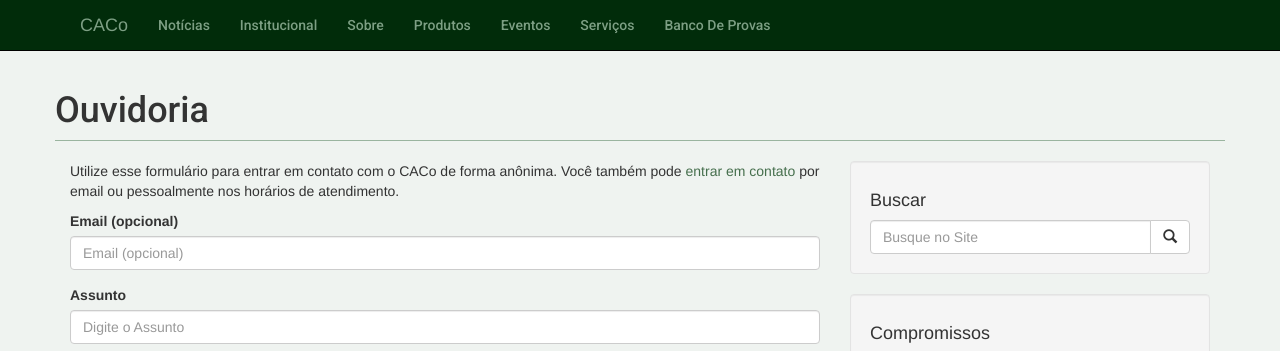
After one commit to LSchanner/sitecaco, a Django app: template templates/ouvidoria.html in a window 1280 px wide. The commit adds this page. Shown: the top 351 px of the page. Run offline with Django 3.2, Linux system fonts and the light colour scheme; the template is opened without the code that fills it, so the values that code supplies are empty; some libraries are stand-ins or nearby versions.

Commit message:
adiciona ouvidoria e concerta página de busca

```diff
--- a/sitecaco/urls.py
+++ b/sitecaco/urls.py
@@ -21,7 +21,7 @@ urlpatterns = patterns('',
     url(r'^produtos/(?P<id>[0-9]*)', cms.ProdutosView),
 
     #Banco de Provas
-    url('^bancodeprovas', banco_provas.BancoView),
+    url('^bancodeprovas/', banco_provas.BancoView),
 
     #Busca em atas,páginas e notícias
     url(r'^busca/$', busca.BuscaView),
@@ -29,9 +29,13 @@ urlpatterns = patterns('',
     #Busca em uma das três cartegorias
     url(r'^busca/(?P<tipo>(ata|pagina|noticia))/(?P<pag>[0-9]*)$', busca.BuscaCartegoriaView),
 
+    #Ouvidoria
+    url(r'^contato/ouvidoria/', ouvidoria.view),
+
     #urls da interface de admin
     url(r'^admin/', include(admin.site.urls)),
     )
+
 
 
 if settings.DEBUG:
--- a/sitecaco/views/__init__.py
+++ b/sitecaco/views/__init__.py
@@ -1 +1 @@
-__all__ = ["busca", "cms", "banco_provas"]
+__all__ = ["busca", "cms", "banco_provas","ouvidoria"]
--- a/templates/busca.html
+++ b/templates/busca.html
@@ -47,7 +47,7 @@
     {% endfor %}
     {% if mais_noticias %}
     <div class="text-right">
-        <a class="btn btn-primary"href="busca/noticia?q={{query}}">
+        <a class="btn btn-primary"href="noticia?q={{query}}">
             Ver mais resultados em Notícias <span class="glyphicon glyphicon-chevron-right"></span>
         </a>
     </div>
@@ -75,7 +75,7 @@
     {% endfor %}
     {% if mais_atas %}
     <div class="text-right">
-        <a class="btn btn-primary" href="busca/ata?q={{query}}">
+        <a class="btn btn-primary" href="ata?q={{query}}">
             Ver mais resultados em Atas <span class="glyphicon glyphicon-chevron-right"></span>
         </a>
     </div>
@@ -104,7 +104,7 @@
     {% endfor %}
     {% if mais_paginas %}
     <div class="text-right">
-        <a class="btn btn-primary" href="busca/pagina?q={{query}}">
+        <a class="btn btn-primary" href="pagina?q={{query}}">
             Ver mais resultados em Páginas <span class="glyphicon glyphicon-chevron-right"></span>
         </a>
     </div>
--- a/templates/busca_ata.html
+++ b/templates/busca_ata.html
@@ -1,8 +1,8 @@
 {% extends "layouts/base.html" %}
 {% load bootstrap_tags %}
 
-{% block title %}Busca - CACo{% endblock %}
-{% block pagtitle%}Busca em Atas{%endblock%}
+{% block title %}Busca em Atas{% endblock %}
+{% block pagtitle%}Busca em Atas - CACo{%endblock%}
 {% block css %} <link href="/static/css/busca.css" rel="stylesheet"> {%endblock%}
 
 {% block content %}
--- /dev/null
+++ b/templates/ouvidoria.html
@@ -0,0 +1,35 @@
+{% extends "layouts/base.html" %}
+{% load bootstrap_tags %}
+
+{% block title %}Ouvidoria{% endblock %}
+{% block pagtitle%}Ouvidoria - CACo{%endblock%}
+{% block css %} <link href="/static/css/ouvidoria.css" rel="stylesheet"> {%endblock%}
+
+{% block content %}
+
+<p>
+    Utilize esse formulário para entrar em contato com o CACo de forma anônima.
+    Você também pode <a href="{{URL_BASE}}/contato">entrar em contato </a>
+    por email ou pessoalmente nos horários de atendimento.
+</p>
+<div>
+    <form method="POST" action="{{URL_BASE}}/contato/ouvidoria/">{% csrf_token %}
+        <div class="form-group">
+            <label for="subject">Email (opcional)</label>
+            <input type="text" class="form-control" name="email" placeholder="Email (opcional)">
+        </div>
+        <div class="form-group">
+            <label for="subject">Assunto</label>
+            <input type="text" class="form-control" name="subject" placeholder="Digite o Assunto">
+
+        </div>
+        <div class="form-group">
+            <label for="subject">Mensagem</label>
+            <textarea class="form-control" name="message" rows="9">Digite sua mensagem</textarea>
+        </div>
+        <button type="submit" class="btn btn-primary">Enviar</button>
+    </form>
+</div>
+
+
+{% endblock %}
```
Also changed, not shown: sitecaco/views/ouvidoria.py (added, +16 -0 lines).
